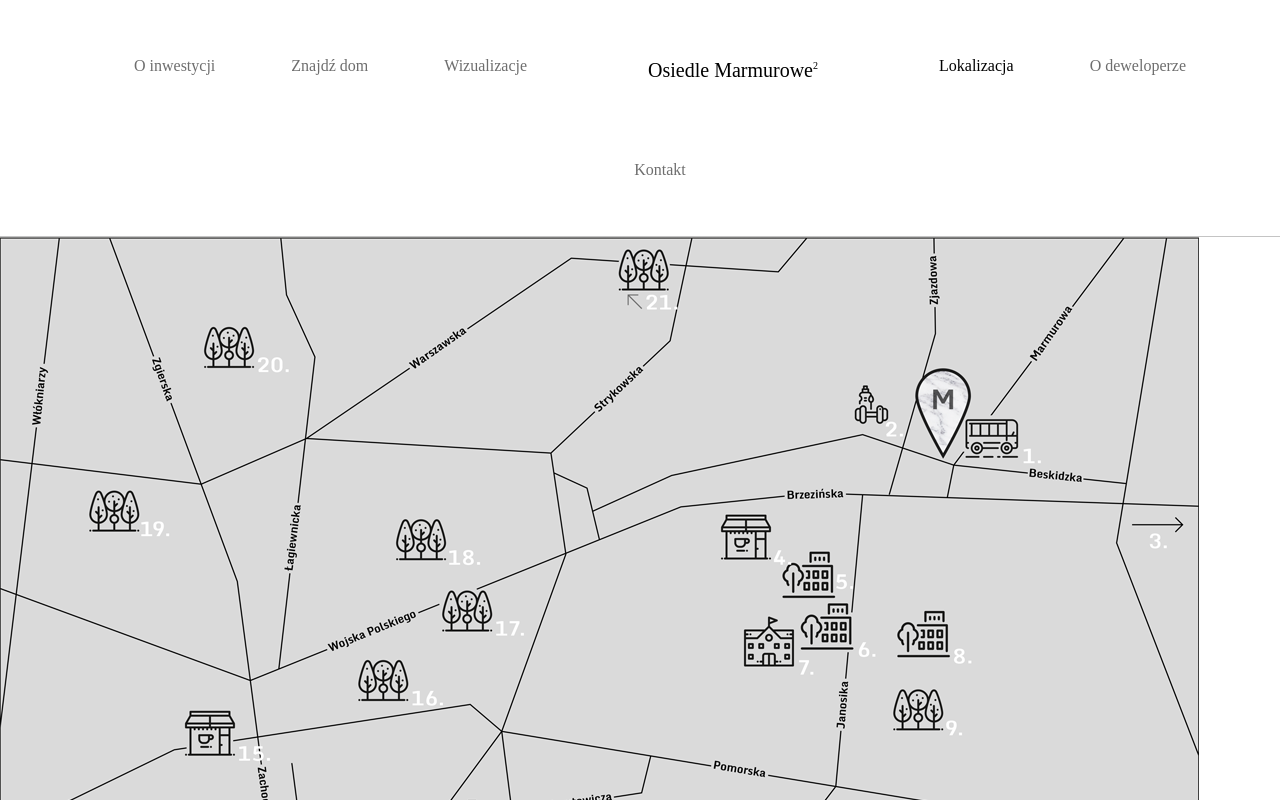
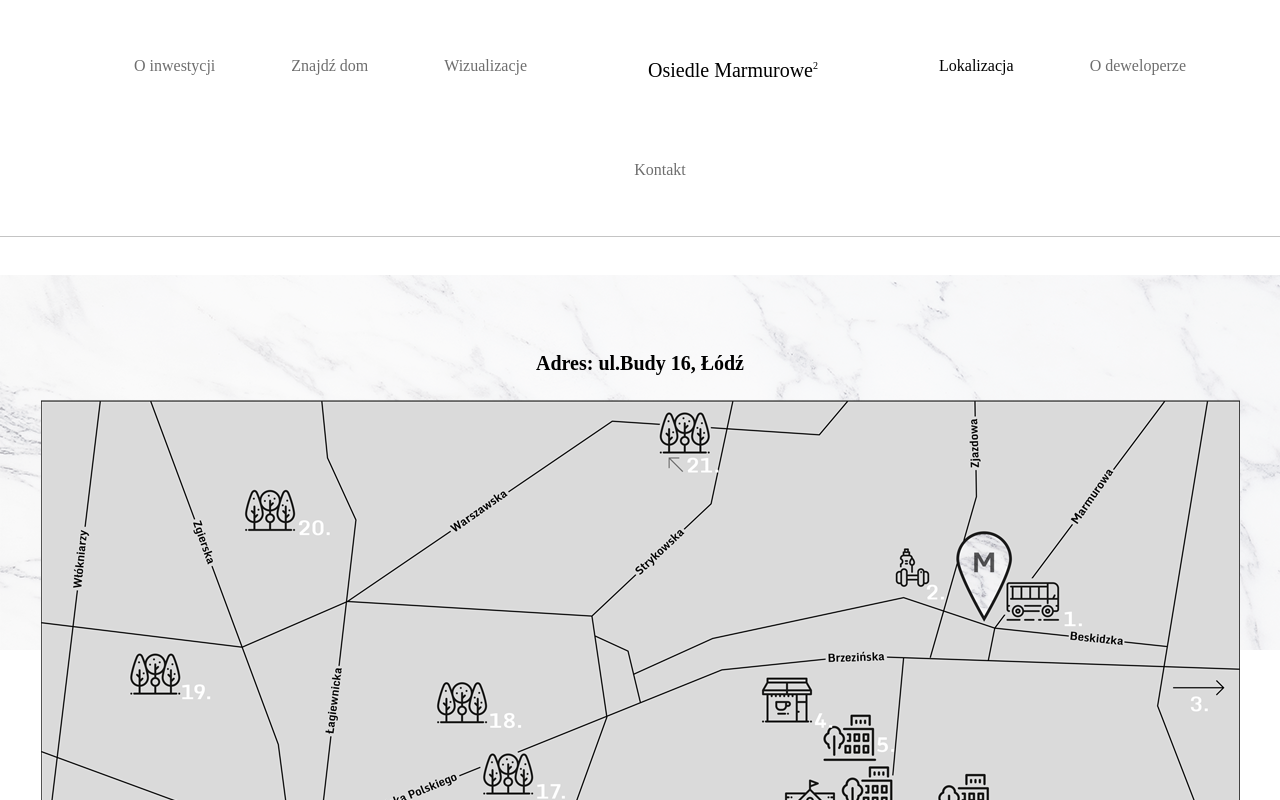
Before and after one commit to annakuzniak/osiedle-marmurowe, a plain HTML site: page index.html in a window 1280 px wide. Shown: the top 800 px of the page. Drawn offline with nearby package versions, Linux system fonts and the light colour scheme.

Commit message:
added locazization section

```diff
--- a/index.html
+++ b/index.html
@@ -27,6 +27,12 @@
         <br>
     </header>
     <section class="localization">
+        <div class="address_block">
+            <div class="address">
+                    <h4>Adres: ul.Budy 16, Łódź</h4></br>
+                    <p>Biuro sprzedaży: Beskidzka 134, Łódź</p>
+             </div>
+    </div>
         <div class="map">
             <map name="image-map">
                 <area target="" alt="Przystanek autobusowy" title="Przystanek autobusowy" href="/" coords="964,180,1025,224" shape="rect" class="tooltip">
--- a/style.css
+++ b/style.css
@@ -39,6 +39,48 @@
     font-size: 10px;
 }
 
+.localization {
+    display: flex;
+    justify-content: center;
+}
+
+.localization {
+    display: flex;
+	justify-content: center;
+}
+
+.address_block  {
+    margin-top: 38px;
+    margin-bottom: 734px;
+    width: 100vw;
+    background: url('images/localization_background.png') no-repeat;
+    background-size: cover;
+    height: 375px;
+    display: flex;
+    justify-content: center;
+}
+
+.address {
+    margin-top: 60px;
+    display: flex;
+    flex-direction: column;
+    text-align: center;
+    font-size: 20px;
+    line-height: 5px;
+    font-weight: 400;
+}
+
+p {
+    font-weight: 700;
+    color: grey;
+}
+
+img {
+    display: flex;
+    justify-content: center;
+    position: absolute;
+    top: 400px;
+}
 
 
 .tooltipster-sidetip.tooltipster-noir.tooltipster-noir-customized .tooltipster-box {
@@ -49,6 +91,7 @@
     display: flex;
     align-items: center;
     justify-content: center;
+    flex-direction: column;
 }
 
 .tooltipster-sidetip .tooltipster-arrow-border {
```
Also changed, not shown: images/localization_background.png (added).
